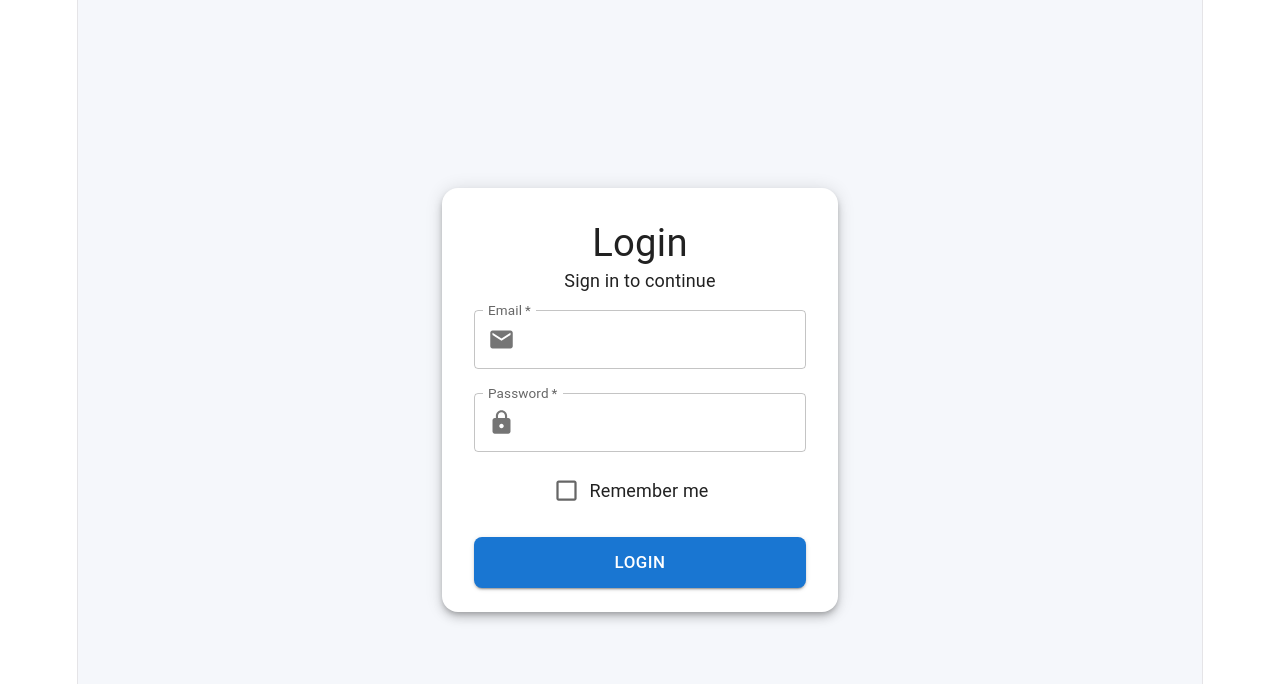
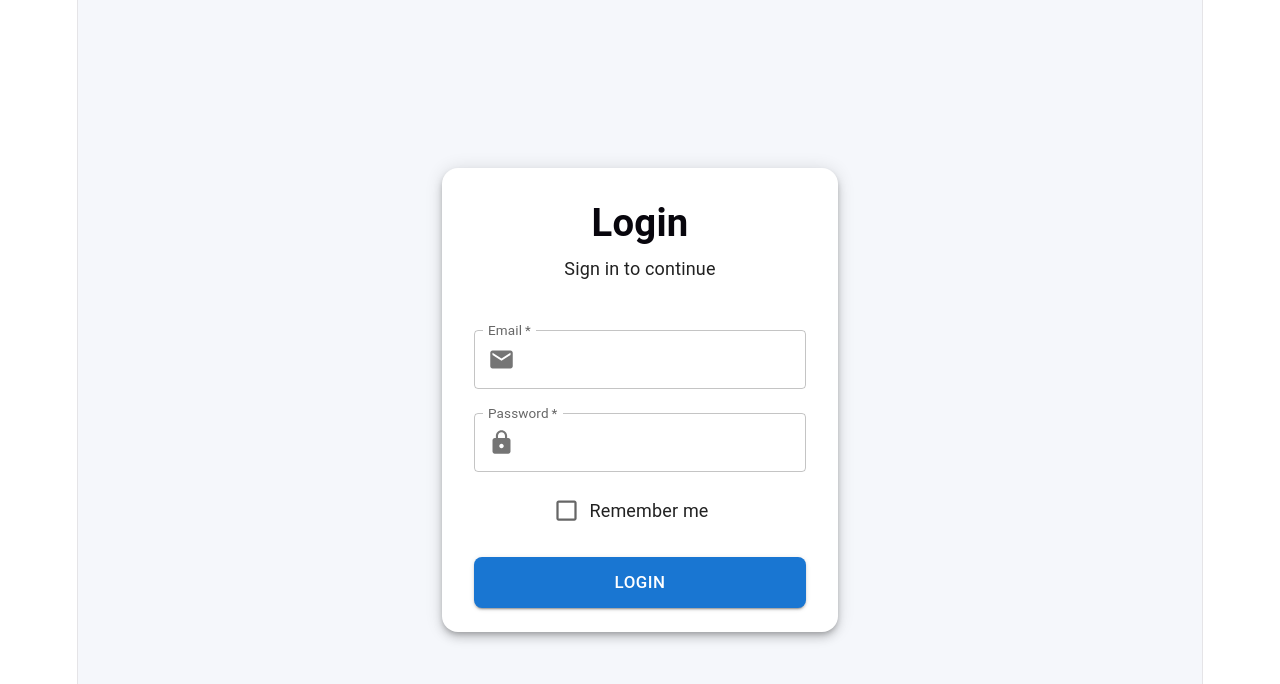
Before and after one commit to khanhpn/react_source_aws, a React (Vite) app: page / in a window 1280 px wide. Shown: the top 684 px of the page. Built offline with nearby package versions, Linux system fonts and the light colour scheme.

Commit message:
update code build

```diff
--- a/src/App.tsx
+++ b/src/App.tsx
@@ -39,11 +39,26 @@ function App() {
       <Container maxWidth="xs">
         <Card sx={{ borderRadius: 4, boxShadow: 6 }}>
           <CardContent sx={{ p: 4 }}>
-            <Typography variant="h4" fontWeight={700} textAlign="center" mb={1}>
+            <Typography
+              variant="h4"
+              component="h1"
+              sx={{
+                fontWeight: 700,
+                textAlign: "center",
+                mb: 1
+              }}
+            >
               Login
             </Typography>
 
-            <Typography color="text.secondary" textAlign="center" mb={4}>
+            <Typography
+              color="text.secondary"
+              component="p"
+              sx={{
+                textAlign: "center",
+                mb: 4
+              }}
+            >
               Sign in to continue
             </Typography>
 
```
Also changed, not shown: buildspec.yml (added, +18 -0 lines).
